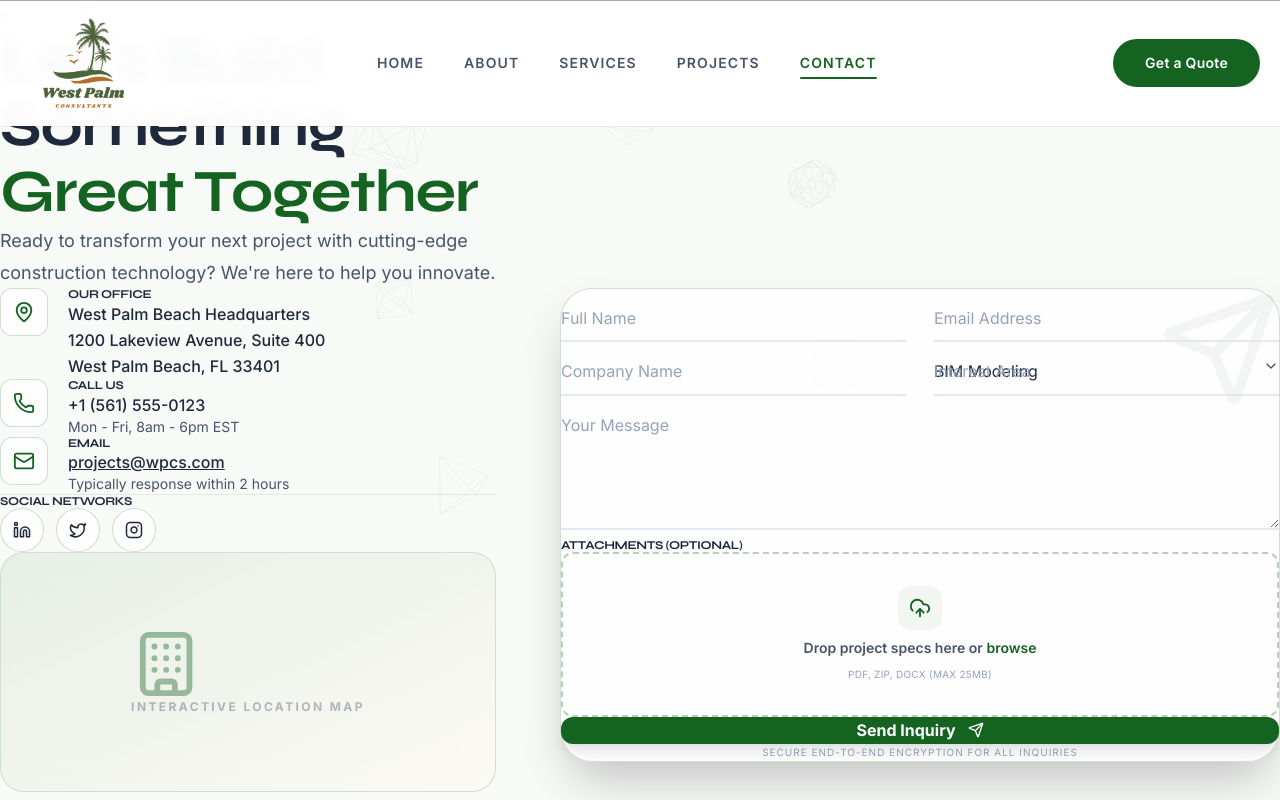
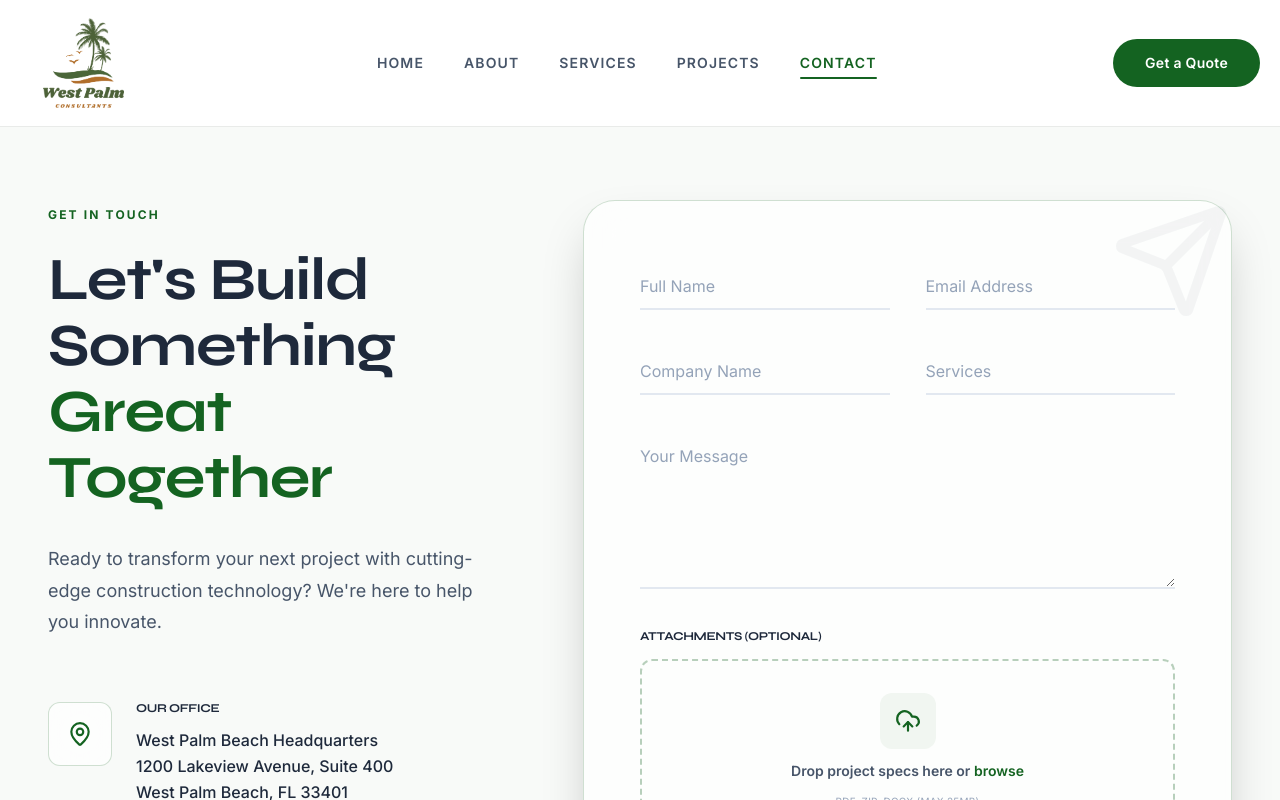
Before and after one commit to lakshyasharma9/wpcs, a Next.js app: page /contact in a window 1280 px wide. Shown: the top 800 px of the page. Built offline with nearby package versions, Linux system fonts and the light colour scheme.

Commit message:
first commit

```diff
--- a/src/app/contact/page.tsx
+++ b/src/app/contact/page.tsx
@@ -14,7 +14,8 @@ import {
   CheckCircle,
   Linkedin,
   Twitter,
-  Instagram
+  Instagram,
+  Youtube
 } from "lucide-react";
 import MagneticButton from "@/components/MagneticButton";
 
@@ -25,11 +26,12 @@ const FloatingShapes = dynamic(() => import("@/components/FloatingShapes"), {
 export default function ContactPage() {
   const [isSubmitting, setIsSubmitting] = useState(false);
   const [submitted, setSubmitted] = useState(false);
+  const [isServiceDropdownOpen, setIsServiceDropdownOpen] = useState(false);
   const [formData, setFormData] = useState({
     name: "",
     email: "",
     company: "",
-    service: "BIM Modeling",
+    service: [] as string[],
     message: ""
   });
 
@@ -44,6 +46,25 @@ export default function ContactPage() {
   const handleChange = (e: React.ChangeEvent<HTMLInputElement | HTMLTextAreaElement | HTMLSelectElement>) => {
     setFormData({ ...formData, [e.target.name]: e.target.value });
   };
+
+  const toggleService = (serviceName: string) => {
+    const currentServices = formData.service as string[];
+    if (currentServices.includes(serviceName)) {
+      setFormData({ ...formData, service: currentServices.filter(s => s !== serviceName) });
+    } else {
+      setFormData({ ...formData, service: [...currentServices, serviceName] });
+    }
+  };
+
+  const services = [
+    "BIM (MEPF)",
+    "Prefabrication",
+    "Estimation",
+    "Renderings",
+    "Submittals Review",
+    "Project Management",
+    "Drone Video"
+  ];
 
   if (submitted) {
     return (
@@ -61,20 +82,23 @@ export default function ContactPage() {
   }
 
   return (
-    <div className="pt-24 md:pt-28 min-h-screen bg-[#F8FAF8] pb-12 md:pb-16">
+    <div className="min-h-screen bg-[#F8FAF8]" style={{ paddingTop: 'clamp(200px, 15vh, 160px)', paddingBottom: 'clamp(80px, 12vh, 120px)' }}>
       <div className="absolute inset-0 z-0 opacity-20 h-[600px]">
-        <FloatingShapes />
+
       </div>
 
-      <section className="relative z-10 py-16 md:py-24 px-4 sm:px-6 lg:px-8">
-        <div className="max-w-7xl mx-auto">
-          <div className="max-w-2xl mb-12 md:mb-16">
-            <span className="inline-block text-xs font-bold text-[#146321] tracking-[0.18em] uppercase mb-4">
+      <section className="relative z-10">
+        <div className="section-container">
+          <div className="grid lg:grid-cols-12" style={{ gap: 'clamp(48px, 8vw, 100px)', marginBottom: 'clamp(60px, 10vh, 100px)' }}>
+            {/* Left Side - Heading + Contact Info */}
+            <div className="lg:col-span-5">
+              <div className="max-w-2xl" style={{ marginBottom: 'clamp(48px, 8vh, 80px)' }}>
+                <span className="inline-block text-xs font-bold text-[#146321] tracking-[0.18em] uppercase" style={{ marginBottom: 'clamp(20px, 3vh, 28px)' }}>
                   Get in Touch
                 </span>
                 <h1
-              className="text-4xl sm:text-5xl md:text-6xl font-extrabold mb-5 font-[family-name:var(--font-heading)]"
-              style={{ lineHeight: 1.1, letterSpacing: "-0.02em" }}
+                  className="text-4xl sm:text-5xl md:text-6xl font-extrabold font-[family-name:var(--font-heading)]"
+                  style={{ lineHeight: 1.1, letterSpacing: "-0.02em", marginBottom: 'clamp(24px, 4vh, 36px)' }}
                 >
                   Let&apos;s Build Something <br />
                   <span className="text-[#146321]">Great Together</span>
@@ -85,15 +109,13 @@ export default function ContactPage() {
                 </p>
               </div>
 
-          <div className="grid lg:grid-cols-12 gap-10 xl:gap-16">
-          <div className="lg:col-span-5 space-y-8 md:space-y-10">
-               <div className="space-y-6 md:space-y-8">
-                  <div className="flex gap-5 items-start group">
-                     <div className="w-12 h-12 rounded-xl glass flex items-center justify-center text-[#146321] group-hover:scale-110 transition-transform duration-500 shrink-0">
-                        <MapPin size={22} />
+              <div style={{ display: 'flex', flexDirection: 'column', gap: 'clamp(36px, 5vh, 56px)' }}>
+                  <div className="flex gap-6 items-start group">
+                     <div className="w-16 h-16 rounded-xl glass flex items-center justify-center text-[#146321] group-hover:scale-110 transition-transform duration-500 shrink-0">
+                        <MapPin size={26} />
                      </div>
                      <div>
-                        <h4 className="text-xs font-bold uppercase tracking-widest text-[#D4AF37] mb-1.5">Our Office</h4>
+                        <h4 className="text-xs font-bold uppercase tracking-widest text-[#D4AF37]" style={{ marginBottom: '12px' }}>Our Office</h4>
                         <p className="text-[#1E293B] font-medium leading-relaxed text-sm md:text-base">
                           West Palm Beach Headquarters<br />
                           1200 Lakeview Avenue, Suite 400<br />
@@ -102,57 +124,57 @@ export default function ContactPage() {
                      </div>
                   </div>
 
-                  <div className="flex gap-5 items-start group">
-                     <div className="w-12 h-12 rounded-xl glass flex items-center justify-center text-[#146321] group-hover:scale-110 transition-transform duration-500 shrink-0">
-                        <Phone size={22} />
+                  <div className="flex gap-6 items-start group">
+                     <div className="w-16 h-16 rounded-xl glass flex items-center justify-center text-[#146321] group-hover:scale-110 transition-transform duration-500 shrink-0">
+                        <Phone size={26} />
                      </div>
                      <div>
-                        <h4 className="text-xs font-bold uppercase tracking-widest text-[#D4AF37] mb-1.5">Call Us</h4>
-                        <p className="text-[#1E293B] font-medium text-sm md:text-base">+1 (561) 555-0123</p>
+                        <h4 className="text-xs font-bold uppercase tracking-widest text-[#D4AF37]" style={{ marginBottom: '12px' }}>Call Us</h4>
+                        <p className="text-[#1E293B] font-medium text-sm md:text-base" style={{ marginBottom: '6px' }}>+1 (561) 555-0123</p>
                         <p className="text-xs md:text-sm text-[#475569]">Mon - Fri, 8am - 6pm EST</p>
                      </div>
                   </div>
 
-                  <div className="flex gap-5 items-start group">
-                     <div className="w-12 h-12 rounded-xl glass flex items-center justify-center text-[#146321] group-hover:scale-110 transition-transform duration-500 shrink-0">
-                        <Mail size={22} />
+                  <div className="flex gap-6 items-start group">
+                     <div className="w-16 h-16 rounded-xl glass flex items-center justify-center text-[#146321] group-hover:scale-110 transition-transform duration-500 shrink-0">
+                        <Mail size={26} />
                      </div>
                      <div>
-                        <h4 className="text-xs font-bold uppercase tracking-widest text-[#D4AF37] mb-1.5">Email</h4>
-                        <p className="text-[#1E293B] font-medium underline text-sm md:text-base">projects@wpcs.com</p>
+                        <h4 className="text-xs font-bold uppercase tracking-widest text-[#D4AF37]" style={{ marginBottom: '12px' }}>Email</h4>
+                        <p className="text-[#1E293B] font-medium underline text-sm md:text-base" style={{ marginBottom: '6px' }}>projects@wpcs.com</p>
                         <p className="text-xs md:text-sm text-[#475569]">Typically response within 2 hours</p>
                      </div>
                   </div>
                </div>
 
-               <div className="pt-6 border-t border-[rgba(20,99,33,0.1)]">
-                 <h4 className="text-xs font-bold uppercase tracking-widest text-[#D4AF37] mb-4">Social Networks</h4>
-                 <div className="flex gap-3">
-                    {[Linkedin, Twitter, Instagram].map((Icon, i) => (
-                      <a key={i} href="#" className="w-11 h-11 rounded-full glass flex items-center justify-center text-[#1E293B] hover:bg-[#146321] hover:text-white transition-all duration-300">
-                        <Icon size={18} />
+               <div style={{ paddingTop: 'clamp(36px, 6vh, 56px)', borderTop: '1px solid rgba(20,99,33,0.1)', marginTop: 'clamp(36px, 6vh, 56px)' }}>
+                 <h4 className="text-xs font-bold uppercase tracking-widest text-[#D4AF37]" style={{ marginBottom: '20px' }}>Social Networks</h4>
+                 <div className="flex gap-4">
+                    <a href="https://www.linkedin.com/company/89331237/admin/dashboard/" target="_blank" rel="noopener noreferrer" className="w-14 h-14 rounded-full flex items-center justify-center text-[#1E293B] bg-white/70 backdrop-blur-sm border border-[rgba(20,99,33,0.2)] hover:!bg-[#146321] hover:!text-white transition-all duration-300 hover:scale-110">
+                      <Linkedin size={22} />
                     </a>
-                    ))}
-                 </div>
-               </div>
-
-               <div className="hidden lg:block glass rounded-2xl md:rounded-3xl h-[240px] w-full relative overflow-hidden group">
-                  <div className="absolute inset-0 bg-gradient-to-br from-[#146321]/10 to-[#D4AF37]/5" />
-                  <div className="absolute top-1/2 left-1/2 -translate-x-1/2 -translate-y-1/2 text-center opacity-40 group-hover:opacity-60 transition-opacity">
-                     <Building size={70} className="mx-auto mb-3 text-[#146321]" />
-                     <p className="text-xs uppercase tracking-[0.2em] font-bold">Interactive Location Map</p>
+                    <a href="#" className="w-14 h-14 rounded-full flex items-center justify-center text-[#1E293B] bg-white/70 backdrop-blur-sm border border-[rgba(20,99,33,0.2)] hover:!bg-[#146321] hover:!text-white transition-all duration-300 hover:scale-110">
+                      <Twitter size={22} />
+                    </a>
+                    <a href="#" className="w-14 h-14 rounded-full flex items-center justify-center text-[#1E293B] bg-white/70 backdrop-blur-sm border border-[rgba(20,99,33,0.2)] hover:!bg-[#146321] hover:!text-white transition-all duration-300 hover:scale-110">
+                      <Instagram size={22} />
+                    </a>
+                    <a href="https://www.youtube.com/@WestPalmConsultants" target="_blank" rel="noopener noreferrer" className="w-14 h-14 rounded-full flex items-center justify-center text-[#1E293B] bg-white/70 backdrop-blur-sm border border-[rgba(20,99,33,0.2)] hover:!bg-[#146321] hover:!text-white transition-all duration-300 hover:scale-110">
+                      <Youtube size={22} />
+                    </a>
                  </div>
                </div>
             </div>
 
+            {/* Right Side - Form */}
             <div className="lg:col-span-7">
-               <div className="glass bg-white p-6 sm:p-8 md:p-10 rounded-2xl md:rounded-[32px] shadow-2xl relative">
+               <div className="glass bg-white rounded-2xl md:rounded-[32px] shadow-2xl relative" style={{ padding: 'clamp(32px, 5vw, 56px)' }}>
                   <div className="absolute top-0 right-0 p-6 opacity-5">
                     <Send size={120} />
                   </div>
 
-                  <form onSubmit={handleSubmit} className="relative z-10 space-y-7">
-                     <div className="grid sm:grid-cols-2 gap-7">
+                  <form onSubmit={handleSubmit} className="relative z-10" style={{ display: 'flex', flexDirection: 'column', gap: 'clamp(28px, 4vh, 40px)' }}>
+                     <div className="grid sm:grid-cols-2" style={{ gap: 'clamp(24px, 3vw, 36px)' }}>
                         <div className="float-label-group">
                           <input type="text" name="name" id="name" placeholder=" " required value={formData.name} onChange={handleChange} />
                           <label htmlFor="name">Full Name</label>
@@ -163,57 +185,84 @@ export default function ContactPage() {
                         </div>
                      </div>
 
-                     <div className="grid sm:grid-cols-2 gap-7">
+                     <div className="grid sm:grid-cols-2" style={{ gap: 'clamp(24px, 3vw, 36px)' }}>
                         <div className="float-label-group">
                           <input type="text" name="company" id="company" placeholder=" " value={formData.company} onChange={handleChange} />
                           <label htmlFor="company">Company Name</label>
                         </div>
-                        <div className="float-label-group">
-                           <select id="service" name="service" value={formData.service} onChange={handleChange} className="appearance-none">
-                              <option value="BIM Modeling">BIM Modeling</option>
-                              <option value="VDC Coordination">VDC Coordination</option>
-                              <option value="Quantity Take-Off">Quantity Take-Off</option>
-                              <option value="Prefabrication">Prefabrication</option>
-                              <option value="3D Rendering">3D Rendering</option>
-                              <option value="Administrative">Other Inquiry</option>
-                           </select>
-                           <label htmlFor="service">Interest Area</label>
-                           <ChevronDown className="absolute right-0 top-4 pointer-events-none text-[#475569]" size={16} />
+                        <div className="float-label-group relative">
+                          <div
+                            className="w-full cursor-pointer"
+                            onClick={() => setIsServiceDropdownOpen(!isServiceDropdownOpen)}
+                          >
+                            <input
+                              type="text"
+                              id="service"
+                              placeholder=" "
+                              value={(formData.service as string[]).join(', ')}
+                              readOnly
+                              className="cursor-pointer"
+                            />
+                            <label htmlFor="service">Services</label>
+                          </div>
+                          {isServiceDropdownOpen && (
+                            <div className="absolute top-full left-0 right-0 mt-2 bg-white border-2 border-[#146321]/20 rounded-xl shadow-xl z-50 max-h-64 overflow-y-auto">
+                              {services.map((service, idx) => (
+                                <div
+                                  key={idx}
+                                  className="flex items-center gap-3 px-4 py-3 hover:bg-[#146321]/5 cursor-pointer transition-colors"
+                                  onClick={() => toggleService(service)}
+                                >
+                                  <div className={`w-5 h-5 rounded border-2 flex items-center justify-center transition-all ${
+                                    (formData.service as string[]).includes(service)
+                                      ? 'bg-[#146321] border-[#146321]'
+                                      : 'border-[#146321]/30'
+                                  }`}>
+                                    {(formData.service as string[]).includes(service) && (
+                                      <CheckCircle size={14} className="text-white" strokeWidth={3} />
+                                    )}
+                                  </div>
+                                  <span className="text-sm font-medium text-[#1E293B]">{service}</span>
+                                </div>
+                              ))}
+                            </div>
+                          )}
                         </div>
                      </div>
 
                      <div className="float-label-group">
-                        <textarea id="message" name="message" rows={4} placeholder=" " required value={formData.message} onChange={handleChange} />
+                        <textarea id="message" name="message" rows={5} placeholder=" " required value={formData.message} onChange={handleChange} />
                         <label htmlFor="message">Your Message</label>
                      </div>
 
-                     <div className="space-y-3">
+                     <div style={{ display: 'flex', flexDirection: 'column', gap: '16px' }}>
                         <h4 className="text-xs font-bold uppercase tracking-widest text-[#475569]">Attachments (Optional)</h4>
-                        <div className="dropzone border-2 border-dashed border-[rgba(20,99,33,0.1)] rounded-xl p-6 flex flex-col items-center justify-center gap-2 hover:border-[#146321] hover:bg-white/50 transition-all cursor-pointer group">
-                           <div className="w-11 h-11 rounded-xl bg-[rgba(20,99,33,0.05)] flex items-center justify-center text-[#146321] group-hover:scale-110 transition-transform">
-                              <UploadCloud size={22} />
+                        <div className="dropzone border-2 border-dashed border-[rgba(20,99,33,0.1)] rounded-xl flex flex-col items-center justify-center hover:border-[#146321] hover:bg-white/50 transition-all cursor-pointer group" style={{ padding: 'clamp(24px, 4vh, 36px)', gap: '12px' }}>
+                           <div className="w-14 h-14 rounded-xl bg-[rgba(20,99,33,0.05)] flex items-center justify-center text-[#146321] group-hover:scale-110 transition-transform">
+                              <UploadCloud size={26} />
                            </div>
                            <p className="text-sm font-semibold">Drop project specs here or <span className="text-[#146321]">browse</span></p>
                            <p className="text-[10px] text-[#94a3b8] uppercase tracking-wide">PDF, ZIP, DOCX (Max 25MB)</p>
                         </div>
                      </div>
 
-                     <div className="pt-2">
+                     <div style={{ paddingTop: 'clamp(12px, 2vh, 20px)' }}>
                         <button
                           type="submit"
                           disabled={isSubmitting}
-                          className="w-full relative py-4 bg-[#146321] text-white rounded-xl font-bold flex items-center justify-center gap-3 hover:bg-[#0A3B12] transition-colors disabled:opacity-70 group shadow-lg"
+                          className="w-full relative bg-[#146321] text-white rounded-xl font-bold flex items-center justify-center gap-3 hover:bg-[#0A3B12] transition-colors disabled:opacity-70 group shadow-lg text-base"
+                          style={{ padding: 'clamp(16px, 2.5vh, 22px) 24px' }}
                         >
                           {isSubmitting ? (
                             <div className="w-5 h-5 border-2 border-white/30 border-t-white rounded-full animate-spin" />
                           ) : (
                             <>
                               Send Inquiry
-                              <Send size={16} className="group-hover:translate-x-1 group-hover:-translate-y-1 transition-transform" />
+                              <Send size={18} className="group-hover:translate-x-1 group-hover:-translate-y-1 transition-transform" />
                             </>
                           )}
                         </button>
-                        <p className="text-center text-[10px] text-[#94a3b8] mt-3 uppercase tracking-widest">
+                        <p className="text-center text-[10px] text-[#94a3b8] uppercase tracking-widest" style={{ marginTop: '16px' }}>
                           Secure end-to-end encryption for all inquiries
                         </p>
                      </div>
@@ -221,6 +270,19 @@ export default function ContactPage() {
                </div>
             </div>
           </div>
+
+          {/* Full Width Map Section */}
+          <div className="glass rounded-2xl md:rounded-3xl w-full relative overflow-hidden" style={{ height: 'clamp(400px, 50vh, 600px)' }}>
+            <iframe
+              src="https://www.google.com/maps/embed?pb=!1m18!1m12!1m3!1d3558.123456789!2d75.78728137351014!3d26.91246193074616!2m3!1f0!2f0!3f0!3m2!1i1024!2i768!4f13.1!3m3!1m2!1s0x0%3A0x0!2zMjbCsDU0JzQ0LjkiTiA3NcKwNDcnMTQuMiJF!5e0!3m2!1sen!2sus!4v1234567890123!5m2!1sen!2sus"
+              width="100%"
+              height="100%"
+              style={{ border: 0 }}
+              allowFullScreen
+              loading="lazy"
+              referrerPolicy="no-referrer-when-downgrade"
+            />
+          </div>
         </div>
       </section>
     </div>
```
Also changed, not shown: src/app/projects/page.tsx (+9 -8 lines). Lines whose indentation alone changed are shown as unchanged.
